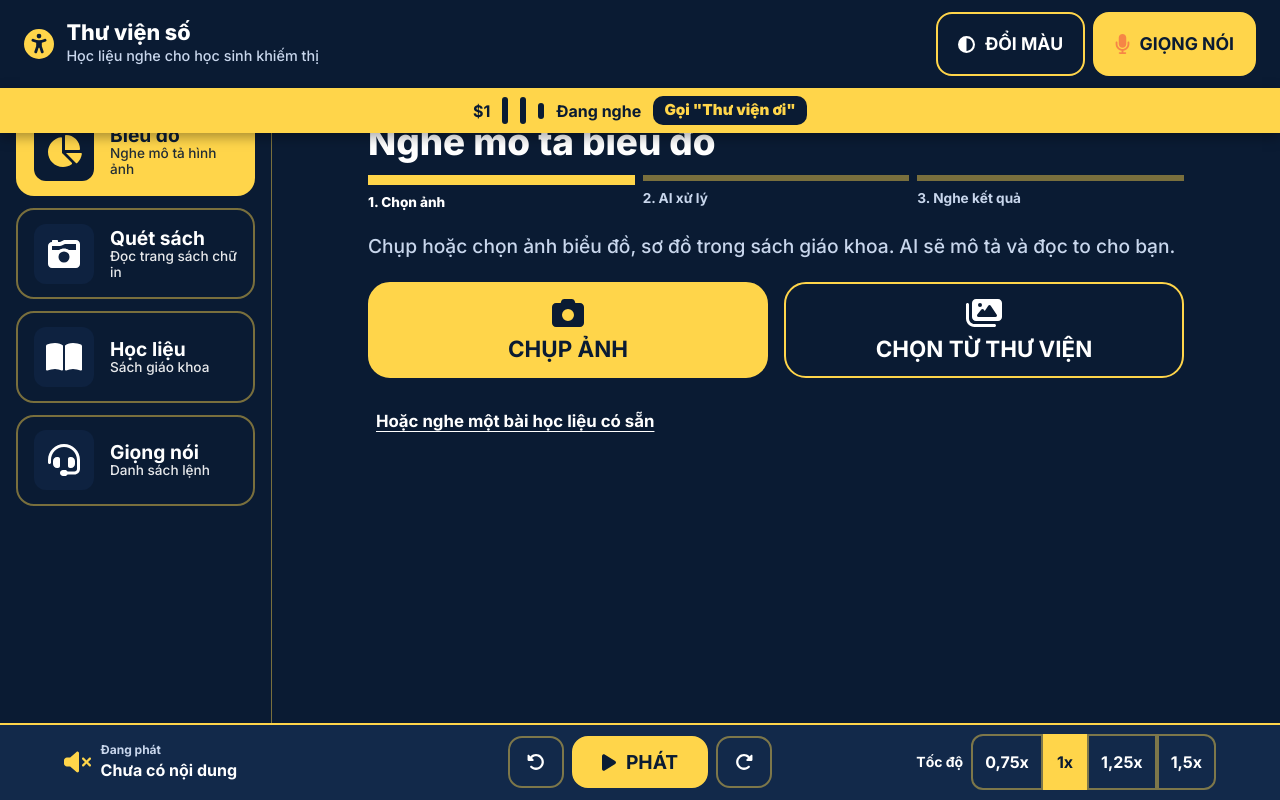
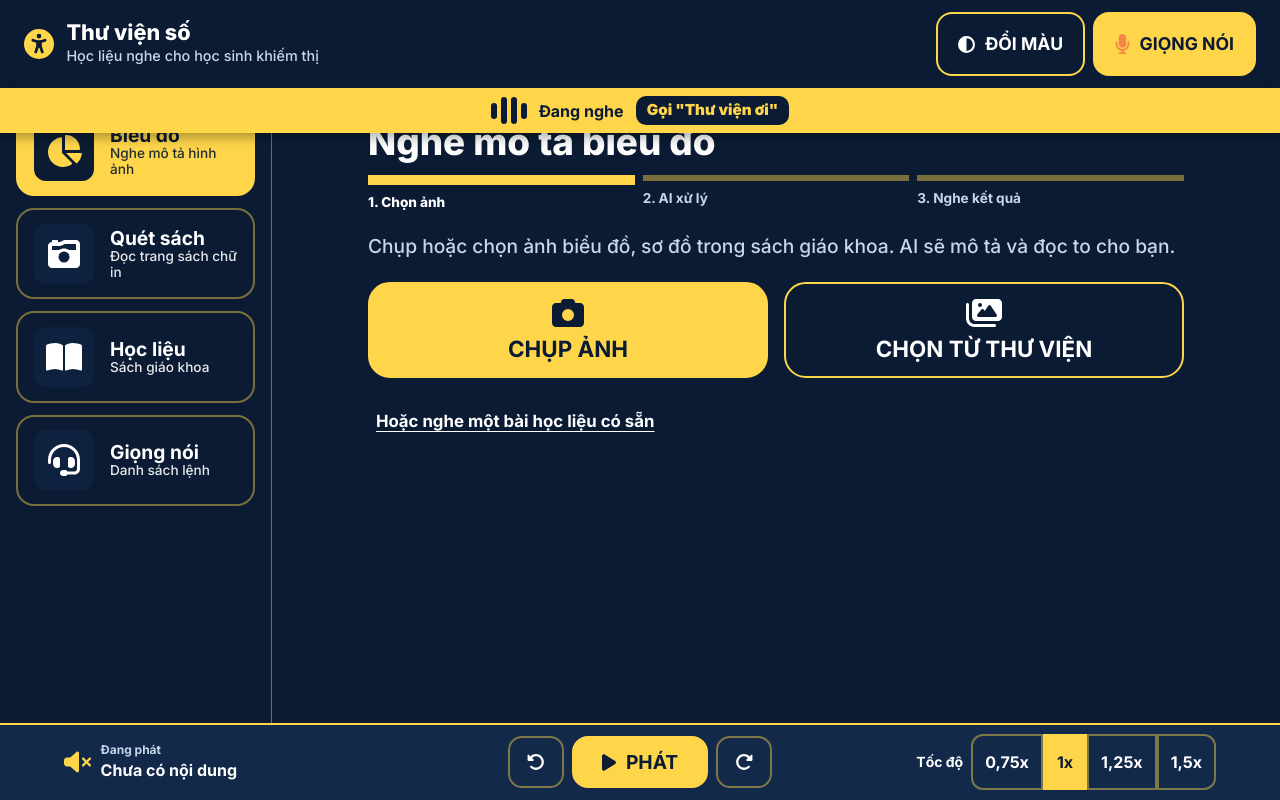
Before and after one commit to libraryforvisuallyimpaired/digitallibrary, a website: page index.html in a window 1280 px wide. Both pictures are taken after a click on the button "GIỌNG NÓI". Drawn offline with Linux system fonts and the light colour scheme.

Commit message:
Sửa chữ $1 hiện trên thanh Đang nghe
Co-Authored-By: Claude Sonnet 5.5 <noreply@anthropic.com>

```diff
--- a/index.html
+++ b/index.html
@@ -360,7 +360,7 @@
 
         <!-- Biểu ngữ khi đang nghe -->
         <div id="voice-banner" class="hidden voice-banner" role="status">
-            <span class="waves" aria-hidden="true">$1</span><span class="wave-bar"></span><span class="wave-bar"></span><span class="wave-bar"></span></span>
+            <span class="waves" aria-hidden="true"><span class="wave-bar"></span><span class="wave-bar"></span><span class="wave-bar"></span><span class="wave-bar"></span></span>
             <span class="state">Đang nghe</span>
             <span class="heard"><strong id="recognized-speech-text">Gọi "Thư viện ơi"</strong></span>
         </div>
```
